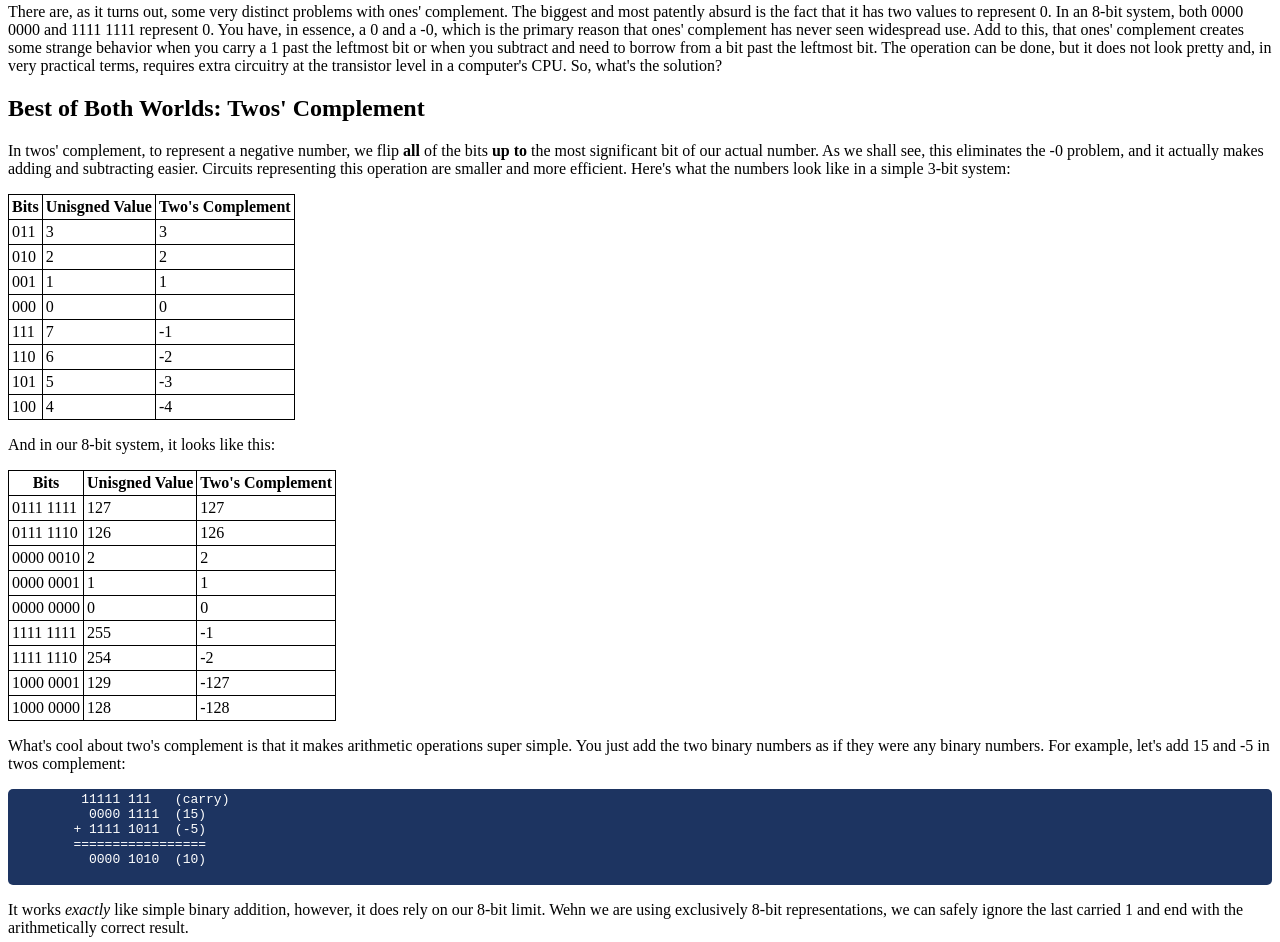
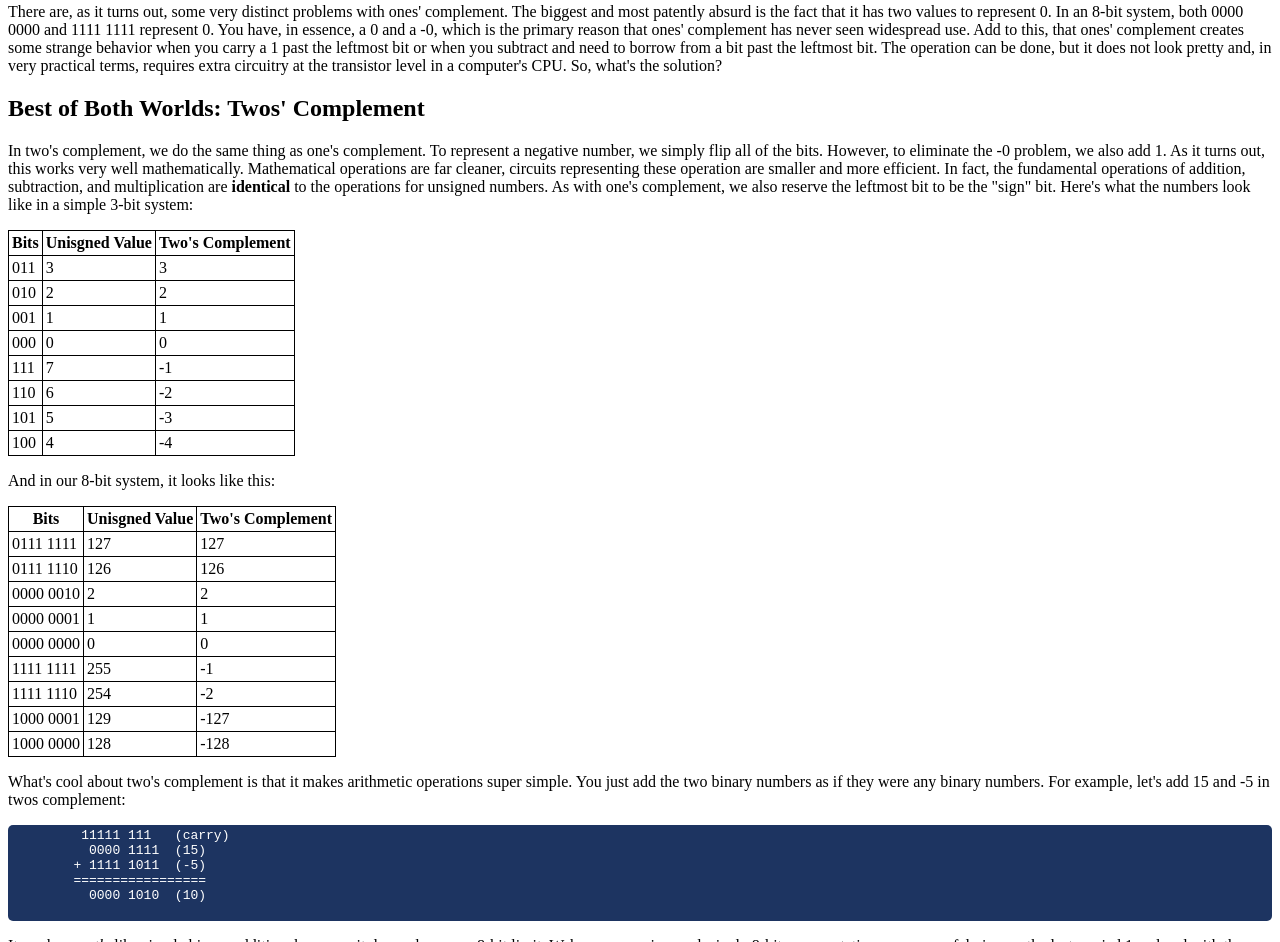
Before and after one commit to 2017-FA-ITECH190-intro-to-cs/itech190-demos, a plain HTML site: page representation/binary.html in a window 1280 px wide. Shown: the part 1852-2794 px from the top of the page. Drawn offline with Linux system fonts and the light colour scheme.

Commit message:
Fixed twos complement definition

```diff
--- a/representation/binary.html
+++ b/representation/binary.html
@@ -205,8 +205,7 @@
     <section>
         <h2>Best of Both Worlds: Twos' Complement</h2>
         <p>
-            In twos' complement, to represent a negative number, we flip <strong>all</strong> of the bits <strong>up to</strong> the most significant bit of our actual number. As we shall see, this eliminates the -0 problem, and it actually makes adding
-            and subtracting easier. Circuits representing this operation are smaller and more efficient. Here's what the numbers look like in a simple 3-bit system:
+            In two's complement, we do the same thing as one's complement. To represent a negative number, we simply flip all of the bits. However, to eliminate the -0 problem, we also add 1. As it turns out, this works very well mathematically. Mathematical operations are far cleaner, circuits representing these operation are smaller and more efficient. In fact, the fundamental operations of addition, subtraction, and multiplication are <strong>identical</strong> to the operations for unsigned numbers. As with one's complement, we also reserve the leftmost bit to be the "sign" bit. Here's what the numbers look like in a simple 3-bit system:
         </p>
         <table>
             <tr>
```
